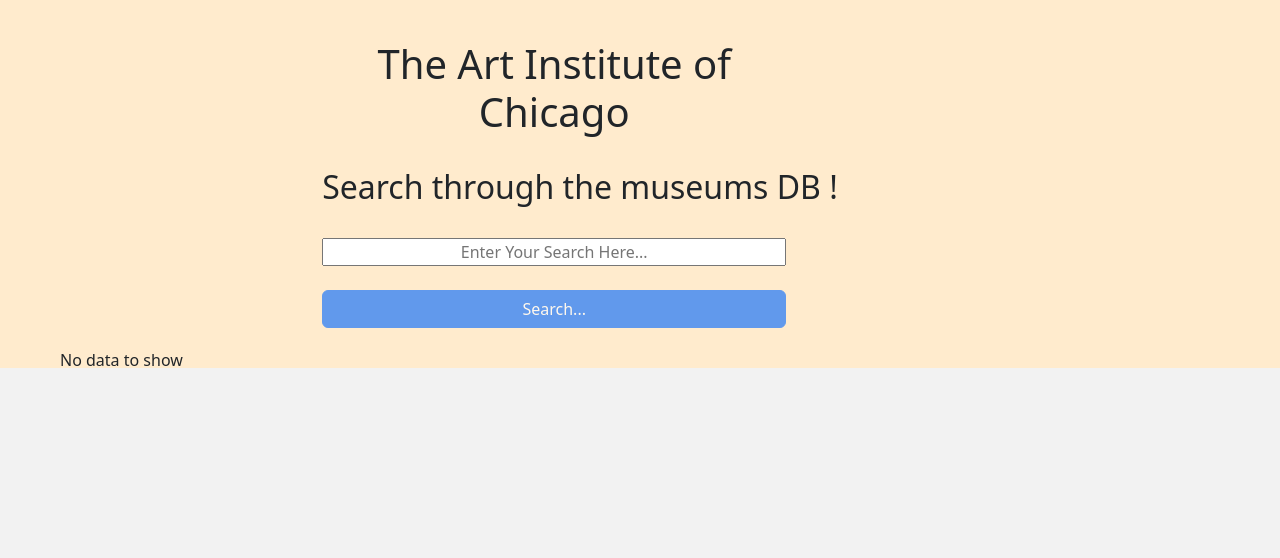
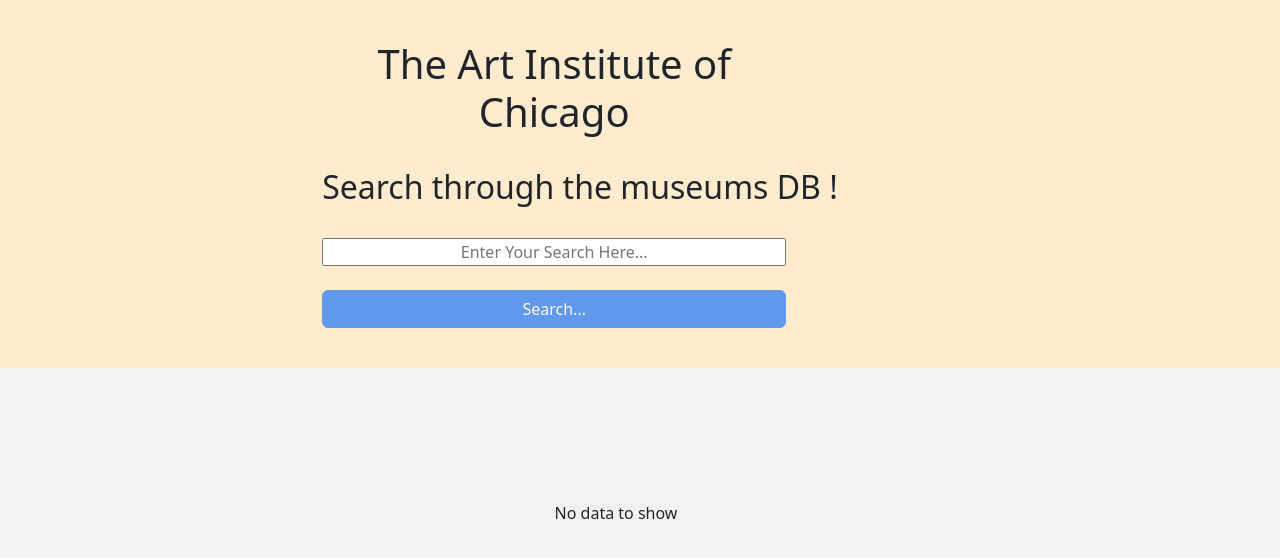
Before and after one commit to Rekt-Dev/28.8.22_chi, a React (Create React App) app: page / in a window 1280 px wide. Shown: the top 558 px of the page. Built offline with nearby package versions, Linux system fonts and the light colour scheme.

Commit message:
Update 4 files

```diff
--- a/src/App.tsx
+++ b/src/App.tsx
@@ -21,9 +21,9 @@
         <div></div>
 
         <div className="">
-          <div className={("flexrow", "center", "ofearz")}>
-            {jsonData.data
-              ? jsonData.data.map((artWork, index) => (
+          <div className={("flexrow center ofearz")}>
+            {jsonData.item
+              ? jsonData.item.map((artWork:any, index:number) => (
                   <Card key={index} item={artWork} />
                 ))
               : "No data to show"}
--- a/src/components/Card.tsx
+++ b/src/components/Card.tsx
@@ -1,7 +1,7 @@
 //import { Redirect } from "./Redirect";
 import Image from "react-bootstrap/Image";
 export let Card = (props: any) => {
-  function truncate(str) {
+  function truncate(str:string) {
     return str.length > 10 ? str.substring(0, 7) + "..." : str;
   }
   function dataOrDefault() {
@@ -20,8 +20,8 @@
   let goToArtist = () => {};
   return (
     <div className="">
-      <div className={("", "")}>
-        <div className={("", "", "", "card")}>
+      <div>
+        <div className={("card")}>
           <a href="./OpenCard">
             <Image
               roundedCircle
--- a/src/components/OpenCard.tsx
+++ b/src/components/OpenCard.tsx
@@ -1,6 +1,6 @@
 //import { BrowserRouter as useNavigate } from "react-router-dom";
 
-export const OpenCard = (props) => {
+export const OpenCard = (props:string) => {
   //let navigate = useNavigate();
 
   /* const clickCard = () => {
```
Also changed, not shown: 1 other file (tests, documents, lock files or other folders).
